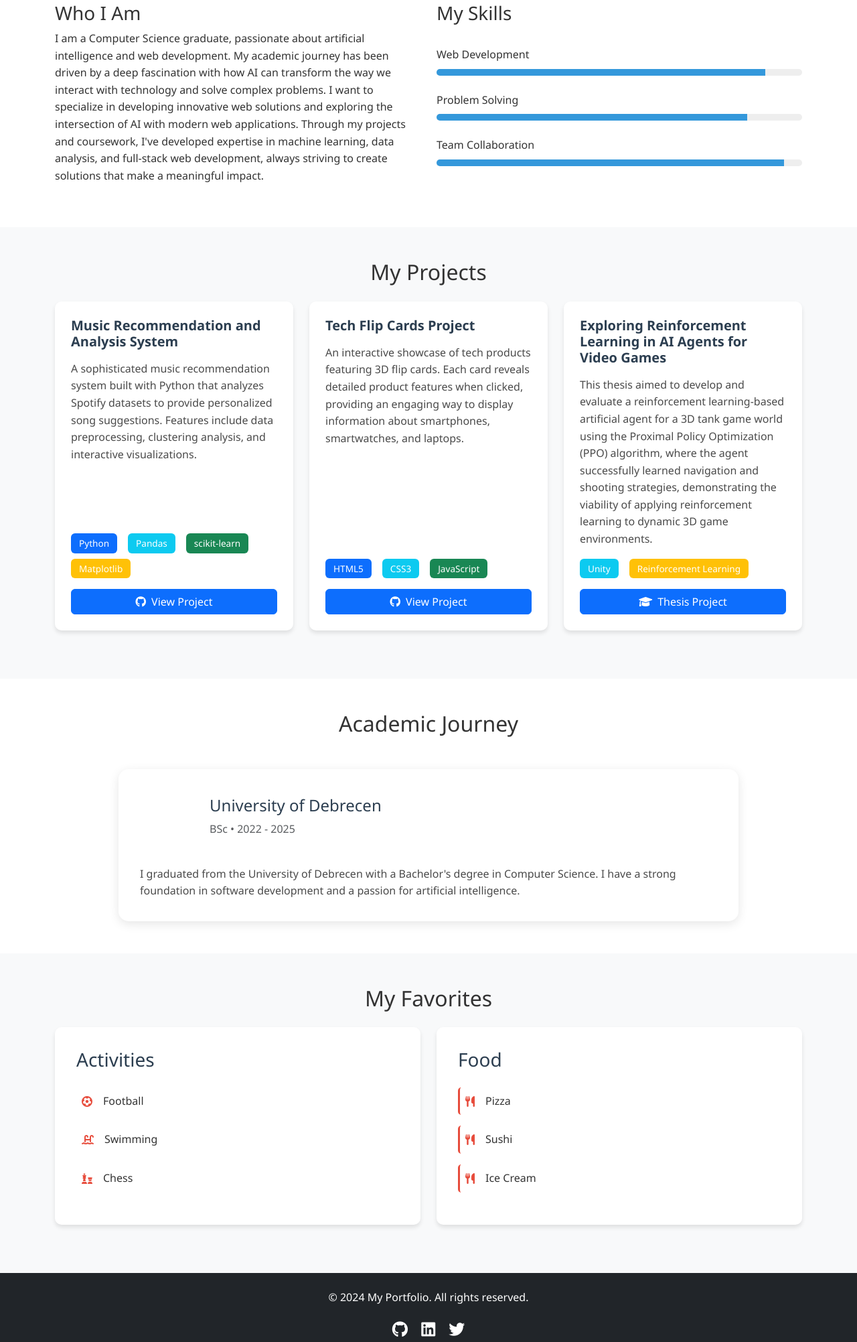
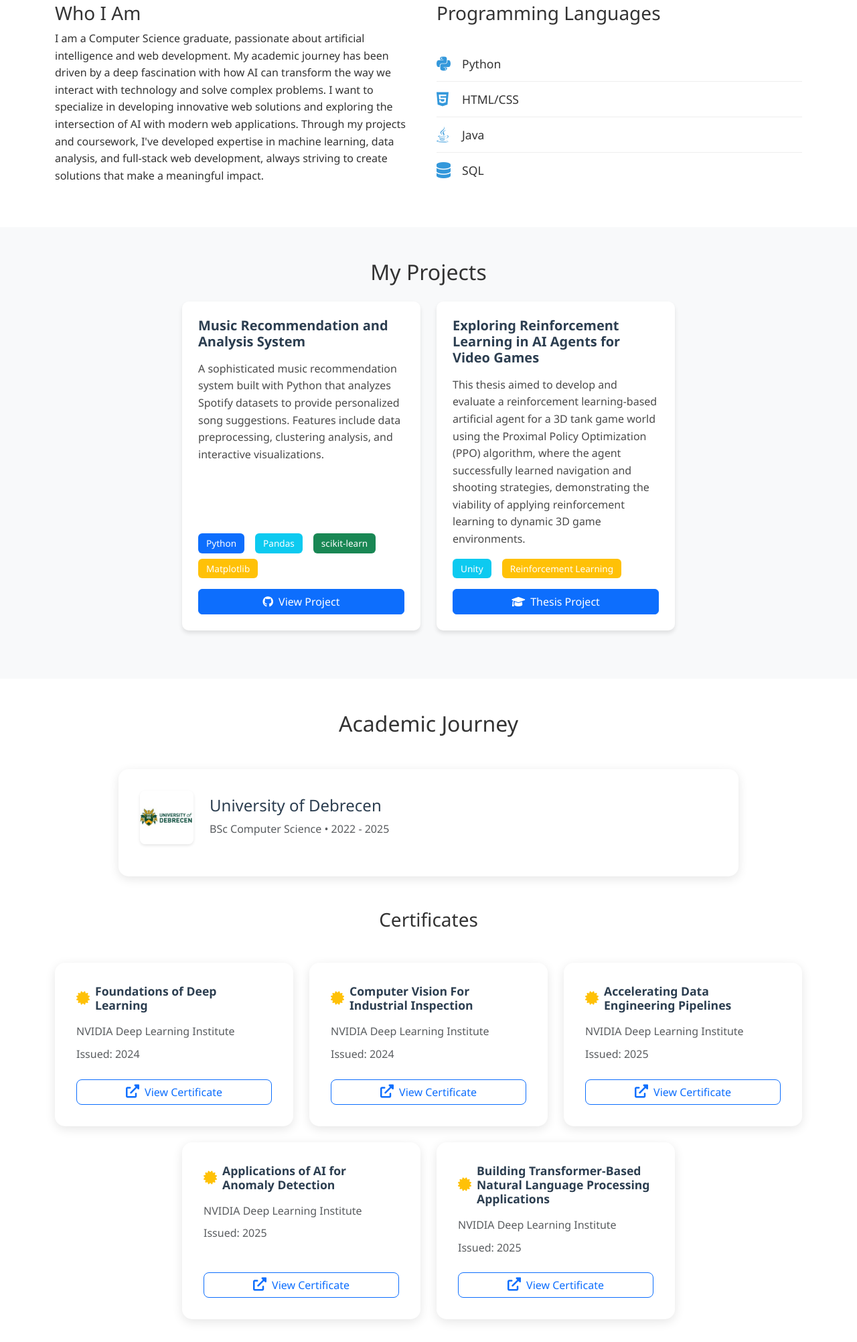
Before and after one commit to zuhxr/portfolio-website, a plain HTML site: page index.html in a window 1280 px wide. Shown: the part 907-2910 px from the top of the page at 67% size. Drawn offline with nearby package versions, Linux system fonts and the light colour scheme.

Commit message:
Update portfolio: add certificates, fix image loading, align projects section, update skills section

```diff
--- a/index.html
+++ b/index.html
@@ -53,6 +53,8 @@
         </div>
     </section>
 
+
+
     <!-- About Section -->
     <section id="about" class="py-5">
         <div class="container">
@@ -63,25 +65,23 @@
                     <p>I am a Computer Science graduate, passionate about artificial intelligence and web development. My academic journey has been driven by a deep fascination with how AI can transform the way we interact with technology and solve complex problems. I want to specialize in developing innovative web solutions and exploring the intersection of AI with modern web applications. Through my projects and coursework, I've developed expertise in machine learning, data analysis, and full-stack web development, always striving to create solutions that make a meaningful impact.</p>
                 </div>
                 <div class="col-md-6">
-                    <h3>My Skills</h3>
-                    <div class="skill-bars">
-                        <div class="skill" data-percentage="90%">
-                            <span>Web Development</span>
-                            <div class="progress">
-                                <div class="progress-bar" role="progressbar" style="width: 90%" aria-valuenow="90" aria-valuemin="0" aria-valuemax="100"></div>
-                            </div>
+                    <h3>Programming Languages</h3>
+                    <div class="programming-languages">
+                        <div class="language-item">
+                            <i class="fab fa-python me-2"></i>
+                            <span>Python</span>
                         </div>
-                        <div class="skill" data-percentage="85%">
-                            <span>Problem Solving</span>
-                            <div class="progress">
-                                <div class="progress-bar" role="progressbar" style="width: 85%" aria-valuenow="85" aria-valuemin="0" aria-valuemax="100"></div>
-                            </div>
+                        <div class="language-item">
+                            <i class="fab fa-html5 me-2"></i>
+                            <span>HTML/CSS</span>
                         </div>
-                        <div class="skill" data-percentage="95%">
-                            <span>Team Collaboration</span>
-                            <div class="progress">
-                                <div class="progress-bar" role="progressbar" style="width: 95%" aria-valuenow="95" aria-valuemin="0" aria-valuemax="100"></div>
-                            </div>
+                        <div class="language-item">
+                            <i class="fab fa-java me-2"></i>
+                            <span>Java</span>
+                        </div>
+                        <div class="language-item">
+                            <i class="fas fa-database me-2"></i>
+                            <span>SQL</span>
                         </div>
                     </div>
                 </div>
@@ -93,7 +93,7 @@
     <section id="projects" class="py-5 bg-light">
         <div class="container">
             <h2 class="text-center mb-4">My Projects</h2>
-            <div class="row">
+            <div class="row justify-content-center">
                 <div class="col-md-4 mb-4">
                     <div class="card">
                         <div class="card-body">
@@ -106,22 +106,6 @@
                                 <span class="badge bg-warning">Matplotlib</span>
                             </div>
                             <a href="https://github.com/zuhxr/MusicRecommendationSystem" class="btn btn-primary" target="_blank">
-                                <i class="fab fa-github me-2"></i>View Project
-                            </a>
-                        </div>
-                    </div>
-                </div>
-                <div class="col-md-4 mb-4">
-                    <div class="card">
-                        <div class="card-body">
-                            <h5 class="card-title">Tech Flip Cards Project</h5>
-                            <p class="card-text">An interactive showcase of tech products featuring 3D flip cards. Each card reveals detailed product features when clicked, providing an engaging way to display information about smartphones, smartwatches, and laptops.</p>
-                            <div class="tech-stack mb-3">
-                                <span class="badge bg-primary me-2">HTML5</span>
-                                <span class="badge bg-info me-2">CSS3</span>
-                                <span class="badge bg-success me-2">JavaScript</span>
-                            </div>
-                            <a href="https://github.com/zuhxr/3D_clickable-FlipCards" class="btn btn-primary" target="_blank">
                                 <i class="fab fa-github me-2"></i>View Project
                             </a>
                         </div>
@@ -158,10 +142,89 @@
                                 <img src="images/university_of_debrecen_alumni_logo.jpeg" alt="University of Debrecen Logo" class="me-4 university-logo" style="height: 80px; width: auto;">
                                 <div>
                                     <h4 class="mb-2">University of Debrecen</h4>
-                                    <p class="text-muted mb-0">BSc • 2022 - 2025</p>
+                                    <p class="text-muted mb-0">BSc Computer Science • 2022 - 2025</p>
                                 </div>
                             </div>
-                            <p class="mt-3">I graduated from the University of Debrecen with a Bachelor's degree in Computer Science. I have a strong foundation in software development and a passion for artificial intelligence.</p>
+                        </div>
+                    </div>
+                </div>
+
+                <!-- Certificates inside Academics -->
+                <div class="col-12">
+                    <h3 class="text-center my-5">Certificates</h3>
+                </div>
+                <div class="col-md-4 mb-4">
+                    <div class="card certificate-card h-100">
+                        <div class="card-body d-flex flex-column">
+                            <div class="d-flex align-items-center mb-3">
+                                <i class="fas fa-certificate me-2 text-warning"></i>
+                                <h5 class="card-title mb-0">Foundations of Deep Learning</h5>
+                            </div>
+                            <p class="text-muted mb-2">NVIDIA Deep Learning Institute</p>
+                            <p class="small text-muted mb-4">Issued: 2024</p>
+                            <a href="https://learn.nvidia.com/certificates?id=rXaBpmqxS4e8RuX5hnky-g" class="mt-auto btn btn-outline-primary" target="_blank">
+                                <i class="fas fa-external-link-alt me-2"></i>View Certificate
+                            </a>
+                        </div>
+                    </div>
+                </div>
+                <div class="col-md-4 mb-4">
+                    <div class="card certificate-card h-100">
+                        <div class="card-body d-flex flex-column">
+                            <div class="d-flex align-items-center mb-3">
+                                <i class="fas fa-certificate me-2 text-warning"></i>
+                                <h5 class="card-title mb-0">Computer Vision For Industrial Inspection</h5>
+                            </div>
+                            <p class="text-muted mb-2">NVIDIA Deep Learning Institute</p>
+                            <p class="small text-muted mb-4">Issued: 2024</p>
+                            <a href="https://learn.nvidia.com/certificates?id=DivriGZDRf2EFTEItYt3ww" class="mt-auto btn btn-outline-primary" target="_blank">
+                                <i class="fas fa-external-link-alt me-2"></i>View Certificate
+                            </a>
+                        </div>
+                    </div>
+                </div>
+                <div class="col-md-4 mb-4">
+                    <div class="card certificate-card h-100">
+                        <div class="card-body d-flex flex-column">
+                            <div class="d-flex align-items-center mb-3">
+                                <i class="fas fa-certificate me-2 text-warning"></i>
+                                <h5 class="card-title mb-0">Accelerating Data Engineering Pipelines</h5>
+                            </div>
+                            <p class="text-muted mb-2">NVIDIA Deep Learning Institute</p>
+                            <p class="small text-muted mb-4">Issued: 2025</p>
+                            <a href="https://learn.nvidia.com/certificates?id=EkoQ-7MFTPmI7dlatqrM4g" class="mt-auto btn btn-outline-primary" target="_blank">
+                                <i class="fas fa-external-link-alt me-2"></i>View Certificate
+                            </a>
+                        </div>
+                    </div>
+                </div>
+                <div class="col-md-4 mb-4">
+                    <div class="card certificate-card h-100">
+                        <div class="card-body d-flex flex-column">
+                            <div class="d-flex align-items-center mb-3">
+                                <i class="fas fa-certificate me-2 text-warning"></i>
+                                <h5 class="card-title mb-0">Applications of AI for Anomaly Detection</h5>
+                            </div>
+                            <p class="text-muted mb-2">NVIDIA Deep Learning Institute</p>
+                            <p class="small text-muted mb-4">Issued: 2025</p>
+                            <a href="https://learn.nvidia.com/certificates?id=EhBmLEZ9ToW2yuZqTzMYuA" class="mt-auto btn btn-outline-primary" target="_blank">
+                                <i class="fas fa-external-link-alt me-2"></i>View Certificate
+                            </a>
+                        </div>
+                    </div>
+                </div>
+                <div class="col-md-4 mb-4">
+                    <div class="card certificate-card h-100">
+                        <div class="card-body d-flex flex-column">
+                            <div class="d-flex align-items-center mb-3">
+                                <i class="fas fa-certificate me-2 text-warning"></i>
+                                <h5 class="card-title mb-0">Building Transformer-Based Natural Language Processing Applications</h5>
+                            </div>
+                            <p class="text-muted mb-2">NVIDIA Deep Learning Institute</p>
+                            <p class="small text-muted mb-4">Issued: 2025</p>
+                            <a href="https://learn.nvidia.com/certificates?id=5IR18YjlTqWAZjdV_kk1JA" class="mt-auto btn btn-outline-primary" target="_blank">
+                                <i class="fas fa-external-link-alt me-2"></i>View Certificate
+                            </a>
                         </div>
                     </div>
                 </div>
@@ -173,7 +236,7 @@
     <section id="favorites" class="py-5 bg-light">
         <div class="container">
             <h2 class="text-center mb-4">My Favorites</h2>
-            <div class="row">
+            <div class="row justify-content-center">
                 <div class="col-md-6 mb-4">
                     <div class="favorite-card">
                         <h3>Activities</h3>
@@ -181,16 +244,6 @@
                             <li><i class="fas fa-futbol"></i> Football</li>
                             <li><i class="fas fa-swimming-pool"></i> Swimming</li>
                             <li><i class="fas fa-chess"></i> Chess</li>
-                        </ul>
-                    </div>
-                </div>
-                <div class="col-md-6 mb-4">
-                    <div class="favorite-card">
-                        <h3>Food</h3>
-                        <ul class="list-unstyled">
-                            <li class="food-item"><i class="fas fa-utensils"></i> Pizza</li>
-                            <li class="food-item"><i class="fas fa-utensils"></i> Sushi</li>
-                            <li class="food-item"><i class="fas fa-utensils"></i> Ice Cream</li>
                         </ul>
                     </div>
                 </div>
@@ -202,10 +255,9 @@
     <footer class="bg-dark text-white py-4">
         <div class="container text-center">
             <p>&copy; 2024 My Portfolio. All rights reserved.</p>
-            <div class="social-links">
-                <a href="https://github.com/zuhxr" class="text-white me-3" target="_blank"><i class="fab fa-github"></i></a>
-                <a href="https://www.linkedin.com/in/zohair-kaddah-0a2a33214" class="text-white me-3" target="_blank"><i class="fab fa-linkedin"></i></a>
-                <a href="#" class="text-white"><i class="fab fa-twitter"></i></a>
+            <div class="social-links d-inline-flex justify-content-center align-items-center gap-3">
+                <a href="https://github.com/zuhxr" class="text-white" target="_blank"><i class="fab fa-github"></i></a>
+                <a href="https://www.linkedin.com/in/zohair-kaddah-0a2a33214" class="text-white" target="_blank"><i class="fab fa-linkedin"></i></a>
             </div>
         </div>
     </footer>
--- a/script.js
+++ b/script.js
@@ -109,6 +109,13 @@ document.addEventListener('DOMContentLoaded', function() {
     // Add loading animation to images
     const images = document.querySelectorAll('img');
     images.forEach(img => {
+        // Skip university logo from animation to ensure it always shows
+        if (img.src.includes('university_of_debrecen_alumni_logo')) {
+            img.style.opacity = '1';
+            img.style.transform = 'scale(1)';
+            return;
+        }
+
         // Check if image is already loaded
         if (img.complete) {
             img.style.opacity = '1';
--- a/styles.css
+++ b/styles.css
@@ -95,6 +95,41 @@ body {
     transition: width 1s ease;
 }
 
+/* Programming Languages */
+.programming-languages {
+    margin-top: 2rem;
+}
+
+.language-item {
+    display: flex;
+    align-items: center;
+    padding: 0.75rem 0;
+    border-bottom: 1px solid #eee;
+    transition: all 0.3s ease;
+}
+
+.language-item:last-child {
+    border-bottom: none;
+}
+
+.language-item:hover {
+    background-color: #f8f9fa;
+    padding-left: 1rem;
+    border-radius: 5px;
+}
+
+.language-item i {
+    font-size: 1.5rem;
+    color: var(--secondary-color);
+    width: 30px;
+}
+
+.language-item span {
+    font-size: 1.1rem;
+    font-weight: 500;
+    color: var(--text-color);
+}
+
 /* Projects Section */
 .card {
     border: none;
@@ -108,6 +143,19 @@ body {
 .card:hover {
     transform: translateY(-5px);
     box-shadow: 0 8px 15px rgba(0,0,0,0.1);
+}
+
+/* Certificates */
+.certificate-card .card-title {
+    font-size: 1.1rem;
+}
+
+.certificate-card i {
+    font-size: 1.25rem;
+}
+
+.certificate-card .btn {
+    border-radius: 8px;
 }
 
 .card-body {
```
